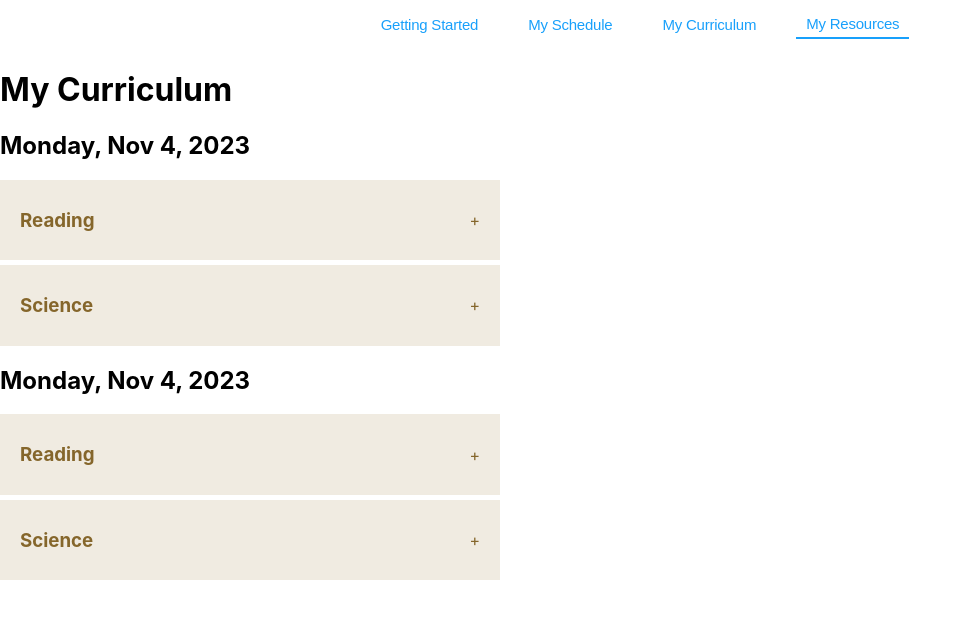
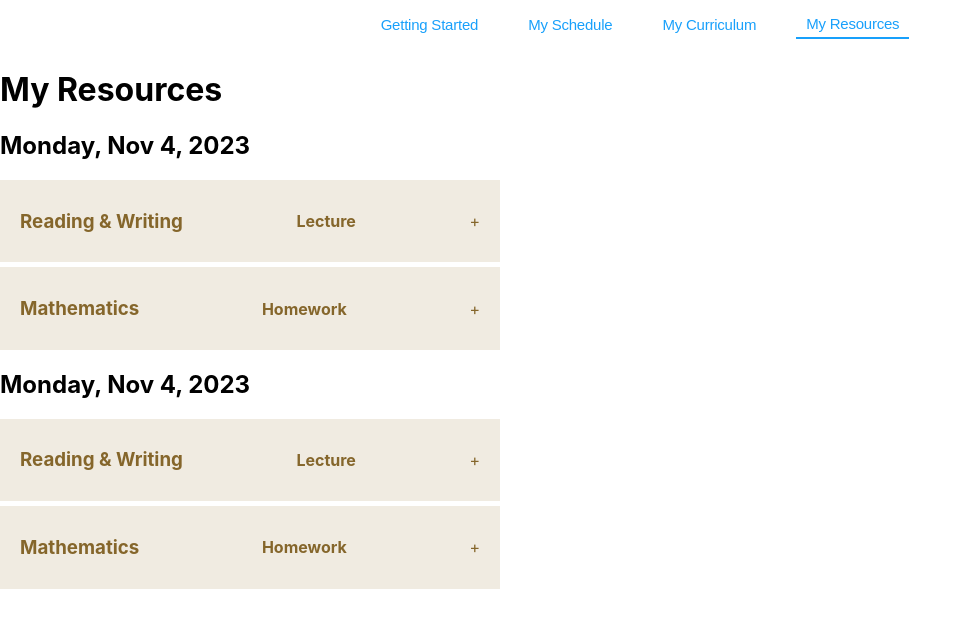
Before and after one commit to Jae-YS/Changing-the-World, a React (Create React App) app in the folder edubuddy/client/: page /resources in a window 1280 px wide. Shown: the top 628 px of the page, without its empty margins (0-962 px from the left). Built offline with nearby package versions, Linux system fonts and the light colour scheme.

Commit message:
adding subject

```diff
--- a/edubuddy/client/src/App.css
+++ b/edubuddy/client/src/App.css
@@ -1,5 +1,7 @@
 .App {
   text-align: center;
+
+
 }
 
 form {
@@ -28,17 +30,17 @@ input {
 }
 
 button {
-  width: 100%;
+  width: 100px; /* Adjust as needed or remove */
   padding: .5em;
   border: none;
   border-radius: 5px;
-  background-color: #007bff;
+  background-color: #85662b;
   color: white;
   cursor: pointer;
 }
 
 button:hover {
-  background-color: #0056b3;
+  background-color: #85662b;
 }
 
 select {
@@ -78,13 +80,24 @@ select {
 
 .content {
   color: #8b7f75;
+  display: flex; /* Add this line */
+  justify-content: center; /* Center horizontally */
+  align-items: center; /* Center vertically (if you want vertical centering) */
+  flex-direction: column; /* Stack children vertically */
   max-height: 0;
   overflow: hidden;
-  transition: all 0.5s cubic-bezier(0,1,0,1);
+  transition: max-height 0.5s cubic-bezier(0,1,0,1);
 }
 
+
+
+
 .contentshow {
-  height: auto;
-  max-height: 9999p;
-  transition: all 0.5s cubic-bezier(0,1,0,1);
+  height: auto; /* You can remove this line if using max-height for the transition */
+  max-height: 9999px; /* Correct the unit from 'p' to 'px' */
+  display: flex; /* Make sure flex properties are active */
+  justify-content: center;
+  align-items: center;
+  flex-direction: column;
+  transition: max-height 0.5s cubic-bezier(0,1,0,1);
 }
--- a/edubuddy/client/src/Components/MyResources.js
+++ b/edubuddy/client/src/Components/MyResources.js
@@ -10,7 +10,7 @@ function MyResources(){
 
     return (
         <div>
-            <h1>My Curriculum</h1>
+            <h1>My Resources</h1>
             <div className='accordion'>
                 {data.map((block, blockIndex) => (
                     <div key={blockIndex}>
@@ -21,7 +21,8 @@ function MyResources(){
                             return (
                                 <div className='item' key={id}>
                                     <div className="title" onClick={() => toggle(id)}>
-                                        <h3>{item.title}</h3>
+                                        <h3>{item.subject}</h3>
+                                        <h4>{item.title}</h4>
                                         <span>{selected === id ? '-' : '+'}</span>
                                     </div>
                                     {selected === id && (
@@ -44,13 +45,15 @@ const data = [
         date: "Monday, Nov 4, 2023",
         details: [
             {
-            title: "Reading",
-            description: 'Something working Is this actually',
-            button: 'Start'
-        },
-        {   title: "Science",
-            description: "Creative Writing - Imagine you find a magic lamp...",
-            button: "Start" },
+                subject: "Reading & Writing",
+                title: "Lecture",
+                description: 'Something working Is this actually',
+                button: 'Start'
+            },
+            {   subject: "Mathematics",
+                title: "Homework",
+                description: "Creative Writing - Imagine you find a magic lamp...",
+                button: "Start" },
         ]
 
     },
@@ -58,11 +61,13 @@ const data = [
         date: "Monday, Nov 4, 2023",
         details: [
             {
-                title: "Reading",
+                subject: "Reading & Writing",
+                title: "Lecture",
                 description: 'Something working Is this actually',
                 button: 'Start'
             },
-            {   title: "Science",
+            {   subject: "Mathematics",
+                title: "Homework",
                 description: "Creative Writing - Imagine you find a magic lamp...",
                 button: "Start" },
         ]
```
